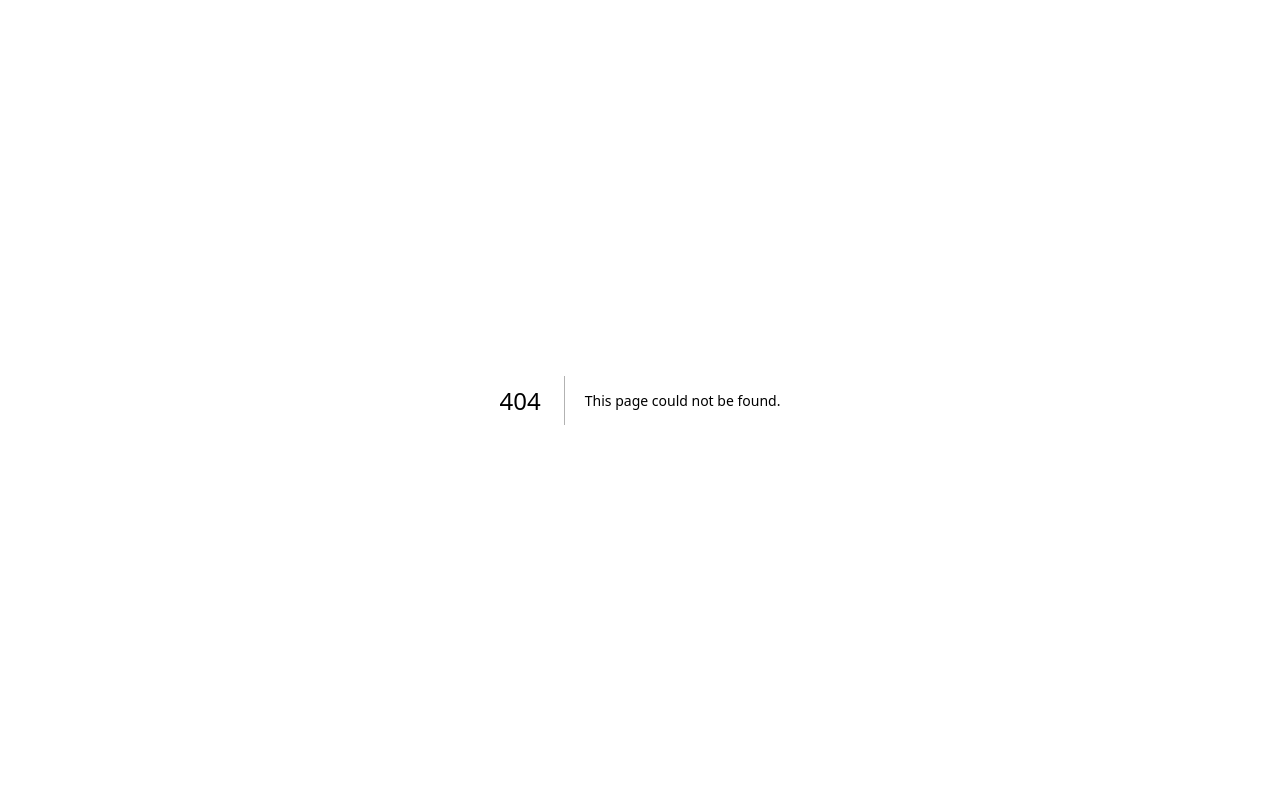
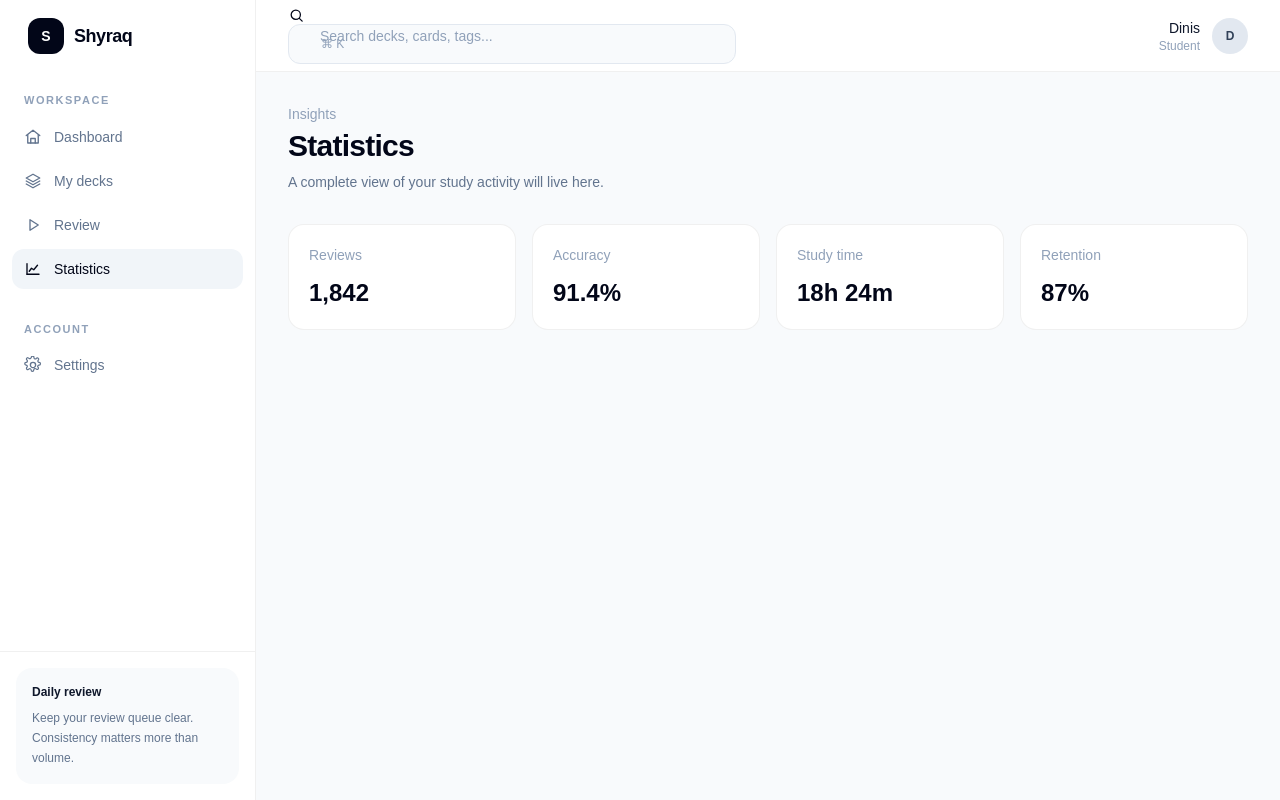
Before and after one commit to Dinislam2009/shyraq, a Next.js app: page /statistics in a window 1280 px wide. Before the commit this address had no page. Built offline with nearby package versions, Linux system fonts and the light colour scheme.

Commit message:
feat: add statistics shell

```diff
--- /dev/null
+++ b/src/app/statistics/page.tsx
@@ -0,0 +1,14 @@
+import { AppShell } from "@/components/app-shell";
+
+export default function StatisticsPage() {
+  return (
+    <AppShell>
+      <div className="mx-auto max-w-7xl px-5 py-8 sm:px-8">
+        <p className="text-sm text-slate-400">Insights</p><h1 className="mt-1 text-3xl font-semibold tracking-tight">Statistics</h1><p className="mt-2 text-sm text-slate-500">A complete view of your study activity will live here.</p>
+        <div className="mt-8 grid gap-4 md:grid-cols-2 lg:grid-cols-4">
+          {[["Reviews","1,842"],["Accuracy","91.4%"],["Study time","18h 24m"],["Retention","87%"]].map(([label,value]) => <div key={label} className="rounded-2xl border border-black/[0.06] bg-white p-5"><p className="text-sm text-slate-400">{label}</p><p className="mt-3 text-2xl font-semibold">{value}</p></div>)}
+        </div>
+      </div>
+    </AppShell>
+  );
+}
```
